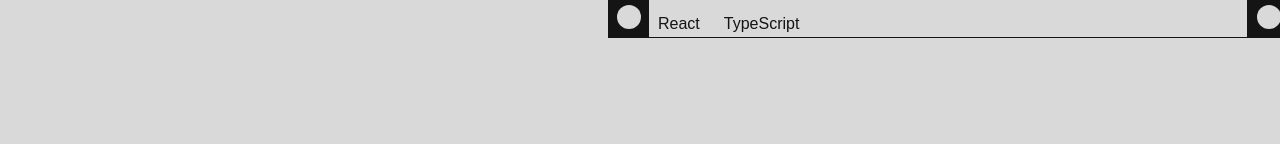
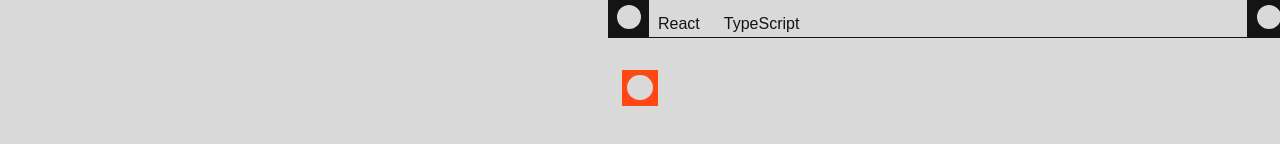
Before and after one commit to ginodalsasso/react-portfoliov2, a React (Vite) app: page / in a window 1280 px wide. Shown: the part 2082-2226 px from the top of the page. Built offline with nearby package versions, Linux system fonts and the light colour scheme; a web font is replaced by a local one.

Commit message:
NEW: add logo to section Project and update css.

```diff
--- a/src/components/layout/ui/Logo/Logo.module.css
+++ b/src/components/layout/ui/Logo/Logo.module.css
@@ -1,3 +1,9 @@
+.logoWrapper {
+    display: flex;
+    justify-content: center;
+    align-items: center;
+}
+
 .logoSquare {
     display: grid;
     place-items: center;
@@ -23,3 +29,15 @@
     font-weight: bold;
     color: var(--black-color);
 }
+
+.accent {
+    background-color: var(--accent-color);
+}
+
+.black {
+    background-color: var(--black-color);
+}
+
+.white {
+    background-color: var(--white-color);
+}
--- a/src/components/layout/ui/Logo/Logo.tsx
+++ b/src/components/layout/ui/Logo/Logo.tsx
@@ -1,18 +1,21 @@
 import styles from "./Logo.module.css";
 import type { LogoProps } from "./Logo.types";
 
-export default function Logo({ size = 64, ariaLabel = "Portfolio Logo" }: LogoProps) {
+export default function Logo({ color = "black", size = 64, ariaLabel = "Portfolio Logo" }: LogoProps) {
     return (
+        <div className={styles.logoWrapper}>
             <div
-            className={styles.logoSquare}
+                className={`${styles.logoSquare} ${styles[color]}`}
                 style={{
                     width: size,
-                height: size
+                    height: size,
                 }}
                 role="img"
                 aria-label={ariaLabel}
+
             >
                 <div className={styles.logoRound} />
             </div>
+        </div>
     );
 }
--- a/src/components/layout/ui/Logo/Logo.types.ts
+++ b/src/components/layout/ui/Logo/Logo.types.ts
@@ -1,7 +1,9 @@
 export interface LogoProps {
     size?: number | string;
     ariaLabel?: string;
+    color?: "accent" | "black" | "white" | string;
 }
+
 
 export interface FullLogoProps {
     href?: string;
--- a/src/components/sections/Projects/Projects.module.css
+++ b/src/components/sections/Projects/Projects.module.css
@@ -2,7 +2,7 @@
     background-color: var(--white-color);
     padding-inline: var(--horizontal-padding-layout);
     padding-top: 60px;
-    padding-bottom: var(--vertical-space-section);
+    /* padding-bottom: var(--vertical-space-section); */
     display: flex;
     flex-direction: column;
     gap: var(--space-section-title-content);
--- a/src/components/sections/Projects/Projects.tsx
+++ b/src/components/sections/Projects/Projects.tsx
@@ -4,6 +4,7 @@ import { projects } from "../../../constants/constants";
 import { useLayoutEffect, useRef, useState } from "react";
 import { projectsAnimationsScroll } from "../../../lib/animations/projectsAnimations";
 import gituhubIcon from "../../../assets/icons/github.svg";
+import Logo from "../../layout/ui/Logo/Logo";
 
 export default function Projects() {
     const [currentProjectIndex, setCurrentProjectIndex] = useState(0);
@@ -72,6 +73,7 @@ export default function Projects() {
                     ))}
                 </ul>
             </div>
+            <Logo size={36} color="accent" />
         </section>
     );
 }
--- a/src/lib/animations/heroAnimations.ts
+++ b/src/lib/animations/heroAnimations.ts
@@ -58,6 +58,7 @@ export function heroButtonAnimations(
         },
         { threshold: 0.3 }
     );
+
     // Observe all sections
     document.querySelectorAll("section").forEach((section) =>
         observer.observe(section)
@@ -71,7 +72,7 @@ export function heroButtonAnimations(
     const trigger = ScrollTrigger.create({
         trigger: buttonRef.current,
         start: `top top+=${navbarHeight}`,
-        end: "+=9999", // keep active
+        end: "+=99999", // keep active
         pin: true,
         onEnter: () => {
             gsap.fromTo(
```
Lines whose indentation alone changed are shown as unchanged.
